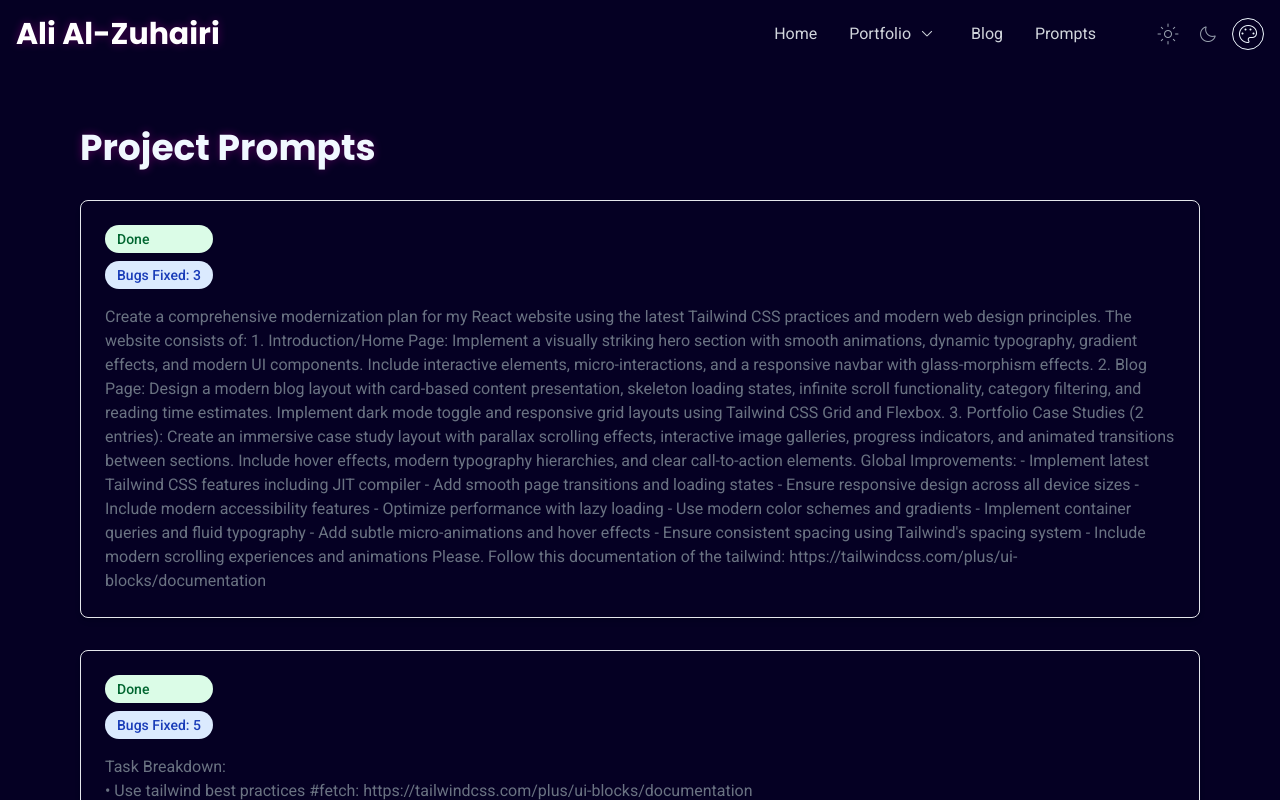
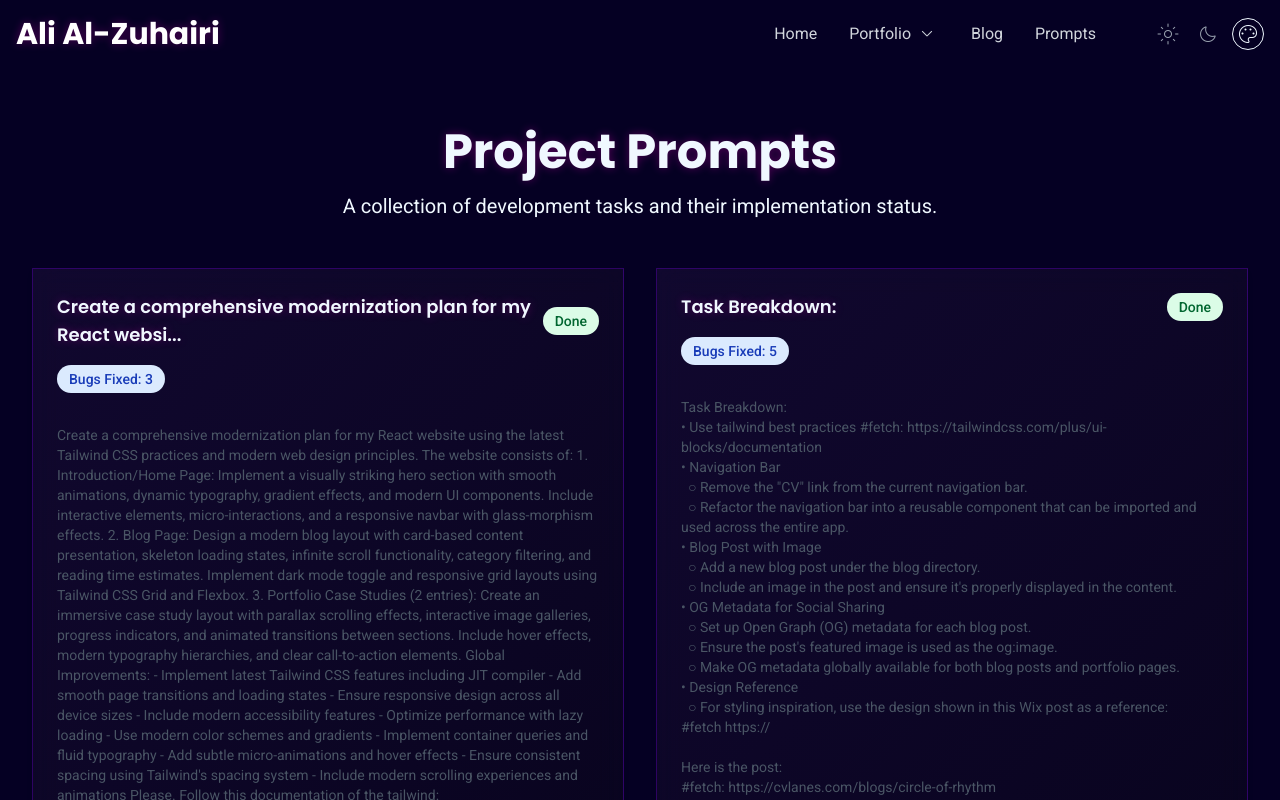
Before and after one commit to elizuhairi/cvlanes.com, a Next.js app: page /prompt in a window 1280 px wide. Shown: the top 800 px of the page. Built offline with nearby package versions, Linux system fonts and the light colour scheme.

Commit message:
making it nicer

```diff
--- a/src/app/prompt/page.tsx
+++ b/src/app/prompt/page.tsx
@@ -5,9 +5,15 @@ export default function PromptPage() {
   return (
     <div className="min-h-screen">
       <Navigation />
-      <div className="max-w-6xl mx-auto px-4 py-16 pt-32">
-        <h1 className="text-4xl font-bold mb-8">Project Prompts</h1>
-        <div className="space-y-8">
+      <div className="max-w-7xl mx-auto px-4 sm:px-6 lg:px-8 py-16 pt-32">
+        <header className="mb-12 text-center">
+          <h1 className="text-5xl font-bold mb-4">Project Prompts</h1>
+          <p className="text-xl max-w-3xl mx-auto">
+            A collection of development tasks and their implementation status.
+          </p>
+        </header>
+
+        <div className="grid grid-cols-1 md:grid-cols-2 gap-8">
           <PromptCard
             status="Done"
             bugsFixed={3}
@@ -257,9 +263,13 @@ type PromptCardProps = {
 
 function PromptCard({ status, content, bugsFixed = 'None' }: PromptCardProps) {
   return (
-    <div className="border border-gray-200 rounded-lg p-6 shadow-md">
-      <div className="flex justify-between items-start mb-4">
-        <div className="flex flex-col gap-2">
+    <div className="theme-card-content p-6 relative z-10 transition-all duration-300 rounded-xl p-6 shadow-md hover:shadow-lg transition-all duration-300 h-full">
+      <div className="flex flex-col mb-4">
+        <div className="flex justify-between items-center mb-4">
+          <h3 className="text-lg font-semibold">
+            {content.split('\n')[0].replace(/[•○]/g, '').substring(0, 60)}
+            {content.split('\n')[0].length > 60 ? '...' : ''}
+          </h3>
           <div
             className={`px-3 py-1 text-sm font-medium rounded-full ${
               status === 'Done'
@@ -269,12 +279,14 @@ function PromptCard({ status, content, bugsFixed = 'None' }: PromptCardProps) {
           >
             {status}
           </div>
-          <div className="px-3 py-1 text-sm font-medium rounded-full bg-blue-100 text-blue-800">
-            Bugs Fixed: {bugsFixed}
-          </div>
+        </div>
+
+        <div className="px-3 py-1 text-sm font-medium rounded-full bg-blue-100 text-blue-800 self-start mb-4">
+          Bugs Fixed: {bugsFixed}
         </div>
       </div>
-      <div className="whitespace-pre-wrap text-gray-500">
+
+      <div className="whitespace-pre-wrap text-gray-600 text-sm">
         {content}
       </div>
     </div>
```
